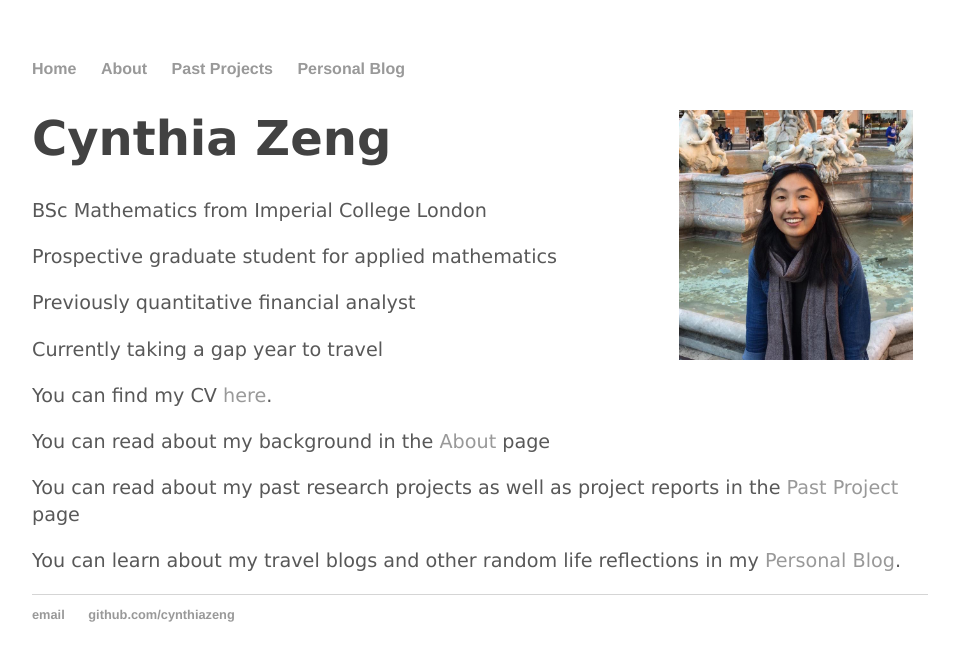
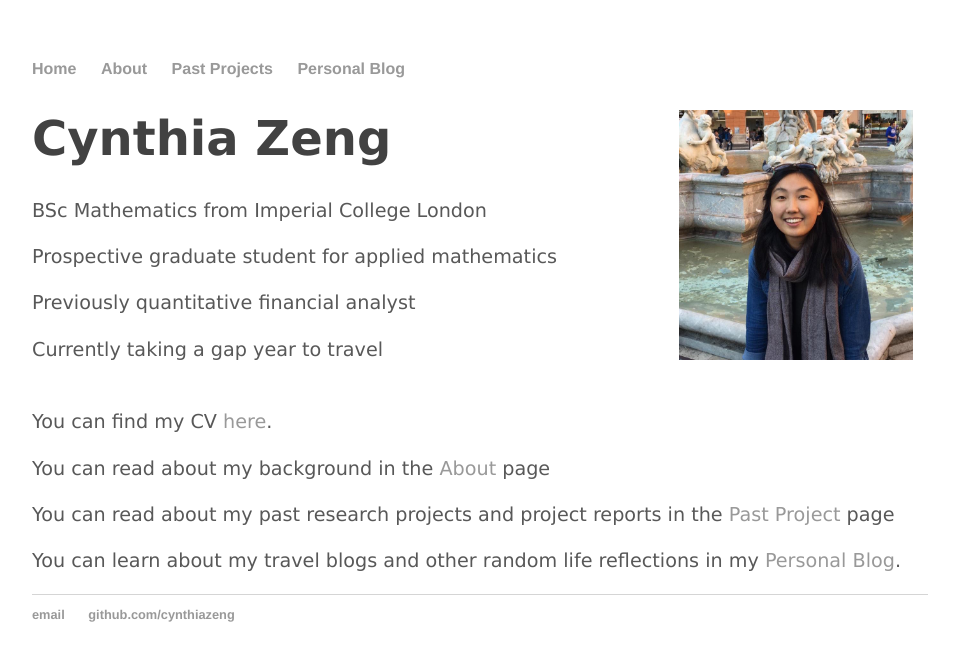
Before and after one commit to cynthia1234/cynthiazeng.github.io, a Jekyll site: the page built from index.html, in a window 1280 px wide. Shown: the top 661 px of the page, without its empty margins (160-1119 px from the left). Built offline with Jekyll 4.4.1, drawn with Linux system fonts in a browser that asks for light colours.

Commit message:
Update index.html

```diff
--- a/index.html
+++ b/index.html
@@ -11,9 +11,10 @@ title: Cynthia Zeng, Personal Website
 <p> Previously quantitative financial analyst </p>
 <p> Currently taking a gap year to travel </p>
 
-<p> You can find my CV <a href="/about/CV_Cynthia_Zeng.pdf">here</a>. </p>
+<p> <br />
+You can find my CV <a href="/about/CV_Cynthia_Zeng.pdf">here</a>. </p>
 <p> You can read about my background in the <a href="/about">About</a> page </p>
-<p> You can read about my past research projects as well as project reports in the <a href="/projects">Past Project</a> page </p>
+<p> You can read about my past research projects and project reports in the <a href="/projects">Past Project</a> page </p>
 <p> You can learn about my travel blogs and other random life reflections in my <a href="/travel">Personal Blog</a>. </p>
 
 </div><!-- /.blurb -->
```
